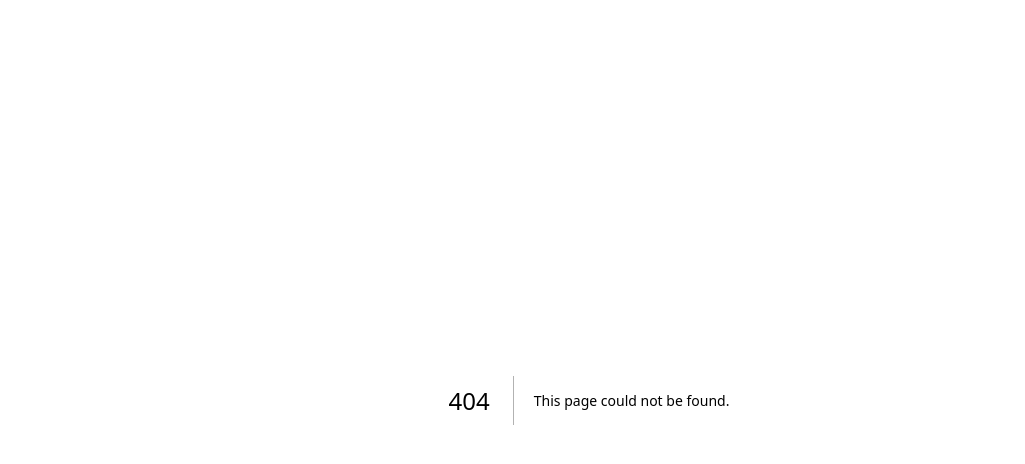
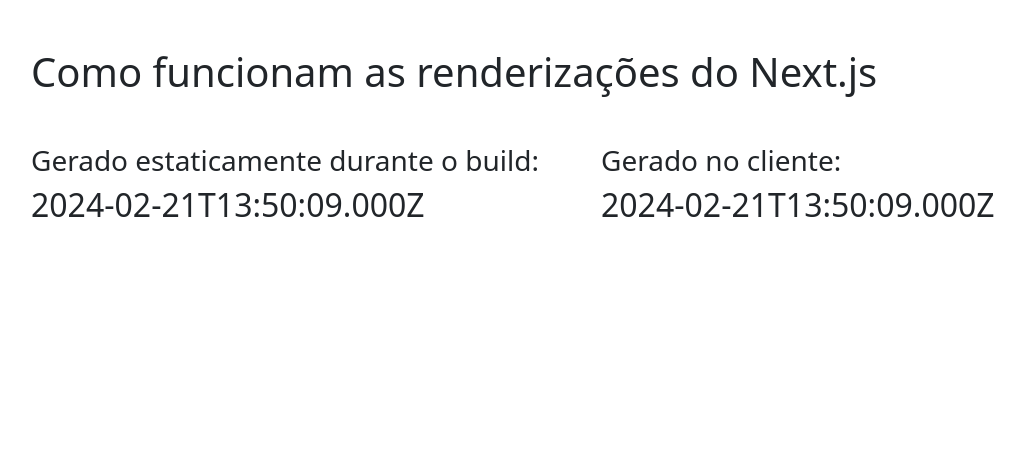
Before and after one commit to lwkas-gabriel/black-next-js, a Next.js app: page /static in a window 1280 px wide. Before the commit this address had no page. Shown: the top 464 px of the page, without its empty margins (51-1076 px from the left). Built offline with nearby package versions, Linux system fonts and the light colour scheme; no server answers.

Commit message:
testando a funcionalidade de renderização de páginas estáticas do next

```diff
--- /dev/null
+++ b/src/pages/static.tsx
@@ -0,0 +1,56 @@
+import { GetStaticProps, NextPage } from "next";
+import { ReactNode, useEffect, useState } from "react";
+import { Container, Row, Col } from "reactstrap";
+
+interface ApiResponse{
+    name: string
+    timestamp: Date
+}
+
+export const getStaticProps: GetStaticProps = async () => {
+    const staticData = await fetch(`${process.env.NEXT_PUBLIC_APIURL}/api/hello`).then(res => res.json());
+    return {
+        props: {
+            staticData
+        }
+    }
+}
+
+const Static: NextPage = (props: {
+    children?: ReactNode
+    staticData?: ApiResponse
+}) => {
+    const [clientSideDate, setClienteSideState] = useState<ApiResponse>();
+
+    useEffect(()=> {
+        fetchData();
+    }, [])
+
+    const fetchData = async ()=> {
+        const data = await fetch("/api/hello").then(res => res.json());
+        setClienteSideState(data);
+    }
+
+    return (
+        <Container tag="main">
+            <h1 className="my-5">
+                Como funcionam as renderizações do Next.js
+            </h1>
+
+            <Row>
+                <Col>
+                    <h3>Gerado estaticamente durante o build: </h3>
+                    <h2>{props.staticData?.timestamp.toString()}</h2>
+                </Col>
+
+                <Col>
+                    <h3>Gerado no cliente: </h3>
+                    <h2>{clientSideDate?.timestamp.toString()}</h2>
+                </Col>
+            </Row>
+
+        </Container>
+    )
+}
+
+export default Static;
```
